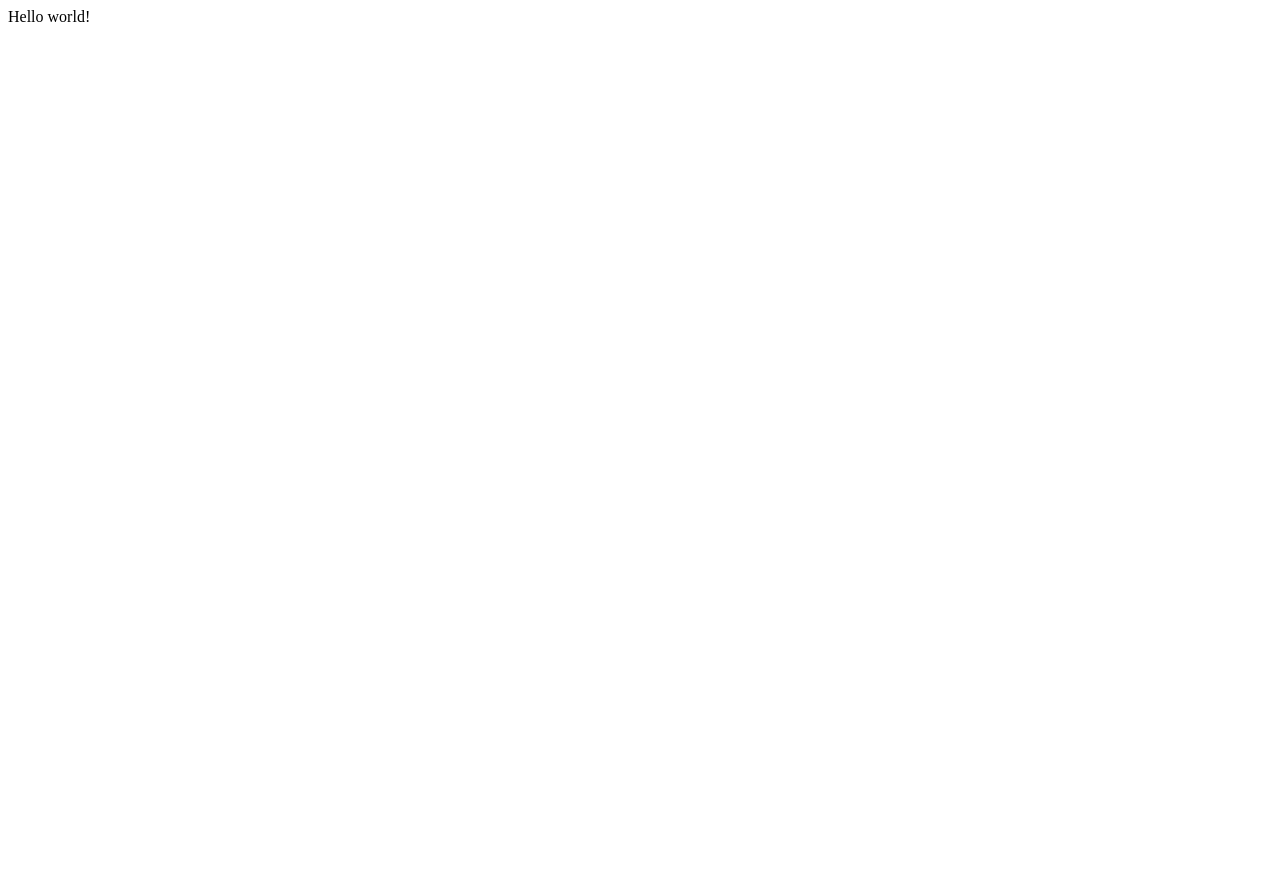
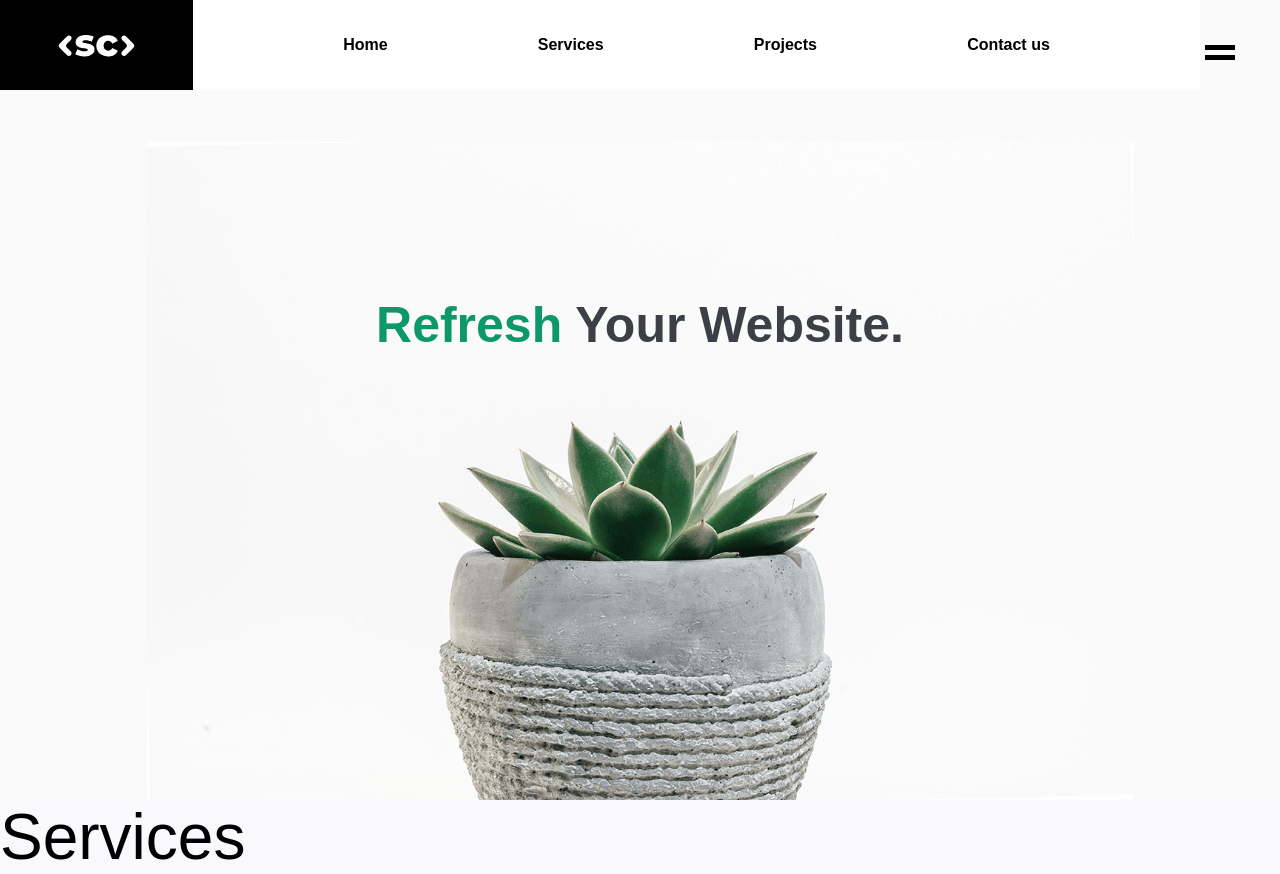
Before and after one commit to JustinJose313/sentient_clout_react, a Gatsby site: page / in a window 1280 px wide. Before the commit the page ends 800 px from the top, so only its background shows below. Built offline with nearby package versions, Linux system fonts and the light colour scheme; Gatsby itself is replaced by a stand-in of ours.

Commit message:
initialization

```diff
--- /dev/null
+++ b/src/components/button.js
@@ -0,0 +1,23 @@
+import React from 'react'
+import styled from 'styled-components/macro'
+import Link from 'gatsby-link'
+
+
+const Button = ({children}) => {
+    return (
+        <Btn>
+            <Link>{children}</Link>
+        </Btn>
+    )
+}
+
+export default Button
+
+const Btn = styled.button`
+    background: black;
+    color: white;
+    padding: 18px 22px;
+    outline: none;
+    border: none;
+    display: block;
+`;
--- /dev/null
+++ b/src/components/homeComps/HomeHeader.js
@@ -0,0 +1,37 @@
+import React from "react"
+import { useStaticQuery, graphql } from "gatsby"
+import { Hero } from "../../styles/HomeStyles/homeHeader"
+import { motion } from "framer-motion"
+
+//components
+import Button from "../button"
+
+const HomeHeader = () => {
+  const data = useStaticQuery(graphql`
+    query {
+      file(relativePath: { eq: "heroimage.jpg" }) {
+        childImageSharp {
+          fluid {
+            ...GatsbyImageSharpFluid
+          }
+        }
+      }
+    }
+  `)
+  return (
+    <Hero fluid={data.file.childImageSharp.fluid}>
+      <motion.div
+        initial={{ opacity: 0, y: 10 }}
+        animate={{ opacity: 1, y: 0 }}
+        transition={{ delay: 1.2, duration: 1, ease: [0.6, 0.05, -0.01, 0.9] }}
+        className="title"
+      >
+        <h1>
+          <span>Refresh</span> Your Website.
+        </h1>
+      </motion.div>
+    </Hero>
+  )
+}
+
+export default HomeHeader
--- /dev/null
+++ b/src/components/homeComps/HomeServices.js
@@ -0,0 +1,12 @@
+import React from 'react'
+
+
+const HomeServices = () => {
+    return (
+        <h1>
+            <h1>Services</h1>
+        </h1>
+    )
+}
+
+export default HomeServices
--- /dev/null
+++ b/src/components/navigation.js
@@ -0,0 +1,62 @@
+import React from "react"
+import { motion } from "framer-motion"
+import { NavWrapper, Logo, Menu, MenuBtn } from "../styles/navigationStyles"
+import Link from "gatsby-link"
+import logo from "../logo.svg"
+
+
+const Navigation = ({toggleMenu, setToggleMenu}) => {
+  const ease = [0.6, 0.05, -0.01, 0.9]
+  return (
+    <>
+      <NavWrapper
+        initial={{ width: 0 }}
+        animate={{ width: 1200 }}
+        transition={{
+          duration: 1,
+          ease: ease,
+        }}
+      >
+        <Logo
+          initial={{ width: 0 }}
+          animate={{ width: 230 }}
+          transition={{
+            duration: 1,
+            ease: ease,
+          }}
+        >
+          <motion.img
+            initial={{ width: 0 }}
+            animate={{ width: "100%" }}
+            transition={{
+              duration: 1,
+              ease: ease,
+            }}
+            src={logo}
+            alt=""
+          />
+        </Logo>
+        <Menu
+          initial={{ opacity: 0 }}
+          animate={{ opacity: 1 }}
+          transition={{
+            delay: 1.2,
+          }}
+        >
+          <Link>Home</Link>
+          <Link>Services</Link>
+          <Link>Projects</Link>
+          <Link>Contact us</Link>
+        </Menu>
+      </NavWrapper>
+      <MenuBtn onClick={() => setToggleMenu(toggleMenu => !toggleMenu)}>
+        <button>
+          <span></span>
+          <span></span>
+        </button>
+      </MenuBtn>
+    </>
+  )
+}
+
+export default Navigation
--- /dev/null
+++ b/src/components/navigationFullScreen.js
@@ -0,0 +1,128 @@
+import React from "react"
+import { AnimatePresence, motion } from "framer-motion"
+import Link from "gatsby-link"
+import { Container, Flex } from "../styles/globalStyles"
+import {
+  Nav,
+  NavHeader,
+  CloseBtn,
+  NavList,
+  Group,
+  NavSocials,
+} from "../styles/navigationFullScreenStyles"
+import closeSVG from "../assets/svg/close.svg"
+const NavigationFullScreen = ({ toggleMenu, setToggleMenu }) => {
+  const navLinks = [
+    {
+      id: 0,
+      link: "HOME",
+      path: "/",
+    },
+    {
+      id: 1,
+      link: "SERVICES",
+      path: "/services",
+    },
+    {
+      id: 2,
+      link: "PROJECTS",
+      path: "/projects",
+    },
+    {
+      id: 3,
+      link: "CONTACT US",
+      path: "/contsct-us",
+    },
+  ]
+  const navSocials = [
+    {
+      id: 0,
+      link: "Facebook",
+    },
+    {
+      id: 1,
+      link: "Twitter",
+    },
+    {
+      id: 2,
+      link: "Instagram",
+    },
+    {
+      id: 3,
+      link: "Linked In",
+    },
+  ]
+
+  const parent = {
+    initial: { y: 800 },
+    exit: { y: 800 },
+    animate: { y: 0, transition: { staggerChildren: 0.2 } },
+  }
+
+  const child = {
+    initial: { y: 800 },
+    exit: { y: 800 },
+    animate: {
+      y: 0,
+      transition: { duration: 0.5, ease: [0.6, 0.05, -0.01, 0.9] },
+    },
+  }
+
+  return (
+    <>
+      <AnimatePresence>
+        {toggleMenu && (
+          <Nav
+            initial={{ x: "-100%" }}
+            exit={{ x: "-100%" }}
+            animate={{ x: toggleMenu ? 0 : "-100%" }}
+            transition={{
+              duration: 0.8,
+              ease: [0.6, 0.05, -0.01, 0.9],
+            }}
+          >
+            <Container>
+              <NavHeader>
+                <Flex spaceBetween>
+                  <h2>SENTIENT CLOUT.</h2>
+                  <CloseBtn
+                    onClick={() => setToggleMenu(toggleMenu => !toggleMenu)}
+                  >
+                    <button>
+                      <img src={closeSVG} alt="" />
+                    </button>
+                  </CloseBtn>
+                </Flex>
+              </NavHeader>
+              <Group>
+              <NavList>
+                <motion.ul variants={parent} initial='initial' animate='animate'>
+                  {navLinks.map(link => (
+                    <motion.li
+                    variants={child}
+                    key={link.id}
+                    >
+                      <Link to={link.path}>{link.link}</Link>
+                    </motion.li>
+                  ))}
+                </motion.ul>
+              </NavList>
+              <NavSocials>
+                    <div className="social-icons">
+                    <h3>Socials</h3>
+                    {navSocials.map(social => (
+                      <Link
+                      >{social.link}</Link>
+                    ))}
+                    </div>
+              </NavSocials>
+              </Group>
+            </Container>
+          </Nav>
+        )}
+      </AnimatePresence>
+    </>
+  )
+}
+
+export default NavigationFullScreen
--- /dev/null
+++ b/src/layouts/homeLayout.js
@@ -0,0 +1,29 @@
+import React, { useState } from "react"
+import { ThemeProvider } from "styled-components"
+import Navigation from "../components/navigation"
+import NavigationFullScreen from "../components/navigationFullScreen"
+
+const HomeLayout = ({ children }) => {
+  const [toggleMenu, setToggleMenu] = useState(false)
+
+  const theme = {
+      text: '#3c4046',
+      background: '#f9f8fd',
+      primary: '#0c9869'
+
+  }
+  return (
+    <ThemeProvider theme={theme}>
+      <div>
+        <Navigation toggleMenu={toggleMenu} setToggleMenu={setToggleMenu} />
+        <NavigationFullScreen
+          toggleMenu={toggleMenu}
+          setToggleMenu={setToggleMenu}
+        />
+        {children}
+      </div>
+    </ThemeProvider>
+  )
+}
+
+export default HomeLayout
--- a/src/pages/index.js
+++ b/src/pages/index.js
@@ -1,5 +1,33 @@
 import React from "react"
+import HomeLayout from "../layouts/homeLayout"
+//styles
+import { createGlobalStyle } from "styled-components"
+import HomeHeader from "../components/homeComps/HomeHeader"
+import HomeServices from "../components/homeComps/HomeServices"
 
+export const GlobalStyles = createGlobalStyle`
+@import url("https://fonts.googleapis.com/css?family=Montserrat:400,700,800,900");
+
+* {
+  margin: 0;
+  padding: 0;
+  box-sizing: border-box;
+  font-family: "Montserrat", sans-serif;
+  font-weight: normal;
+}
+body {
+  height: 100vh;
+  width: 100%;
+  background-color: #f9f8fd;
+}
+`
 export default function Home() {
-  return <div>Hello world!</div>
+  return <>
+  <GlobalStyles />
+    <HomeLayout>
+      <HomeHeader />
+      <HomeServices />
+    </HomeLayout>
+  </>
+
 }
--- /dev/null
+++ b/src/styles/HomeStyles/homeHeader.js
@@ -0,0 +1,39 @@
+import styled from "styled-components/macro"
+import Background from "gatsby-background-image"
+
+export const Hero = styled(Background)`
+  height: 100vh;
+  width: 100%;
+  background-size: cover;
+  overflow: hidden;
+  display: flex;
+  align-items: center;
+  .title {
+    width: 100%;
+    display: flex;
+    flex-direction: column;
+    align-items: center;
+    justify-content: center;
+    h1 {
+      margin-bottom: 150px;
+      color: ${props => props.theme.text};
+      font-weight: 900;
+      font-size: 50px;
+      span {
+        font-weight: 900;
+        color: ${props => props.theme.primary};
+      }
+
+      @media (max-width: 607px) {
+        padding: 0 10px;
+        text-align: center;
+        font-size: 30px;
+      }
+      @media (max-width: 360px) {
+        font-size: 20px;
+        padding: 0 10px;
+        text-align: center;
+      }
+    }
+  }
+`
--- /dev/null
+++ b/src/styles/globalStyles.js
@@ -0,0 +1,54 @@
+import styled, { css } from "styled-components/macro"
+
+export const Container = styled.div`
+  flex-grow: 1;
+  margin: 0 auto;
+  padding: 0 32px;
+  position: relative;
+  width: auto;
+  height: 100%;
+
+  @media (min-width: 1024px) {
+    max-width: 960px;
+  }
+  @media (min-width: 1216px) {
+    max-width: 1152px;
+  }
+  @media (min-width: 1408px) {
+    max-width: 1244px;
+  }
+  ${props =>
+    props.fluid &&
+    css`
+      padding: 0;
+      margin: 0;
+      max-width: 100%;
+    `}
+`
+
+export const Flex = styled.div`
+  position: relative;
+  display: flex;
+  align-items: center;
+
+  ${props =>
+    props.spaceBetween &&
+    css`
+      justify-content: space-between;
+    `}
+  ${props =>
+    props.flexEnd &&
+    css`
+      justify-content: flex-end;
+    `}
+  ${props =>
+    props.alignTop &&
+    css`
+      align-items: top;
+    `}
+  ${props =>
+    props.noHeight &&
+    css`
+      height: 0;
+    `}
+`
--- /dev/null
+++ b/src/styles/navigationFullScreenStyles.js
@@ -0,0 +1,117 @@
+import styled from "styled-components/macro"
+import { motion } from "framer-motion"
+
+export const Nav = styled(motion.div)`
+  position: fixed;
+  top: 0;
+  left: 0;
+  width: 100%;
+  height: 100%;
+  display: block;
+  background-color: ${props => props.theme.background};
+  color: black;
+  z-index: 100;
+  overflow: hidden;
+`
+export const NavHeader = styled.div`
+  top: 72px;
+  position: relative;
+  h2 {
+    font-weight: 900;
+    letter-spacing: 1px;
+
+    @media (max-width: 770px) {
+      font-size: 15px;
+    }
+  }
+`
+
+export const CloseBtn = styled.div`
+  button {
+    border: none;
+    padding: 20px;
+    background: none;
+    outline: none;
+    cursor: pointer;
+
+    img {
+      width: 30px;
+      &:hover {
+        transform: scale(1.1);
+      }
+      @media (max-width: 770px) {
+        width: 15px;
+      }
+    }
+  }
+`
+
+export const Group = styled.div`
+  height: 100%;
+  width: 100%;
+  display: flex;
+  align-items: center;
+`
+
+export const NavList = styled.div`
+  height: 100%;
+  width: 50%;
+  display: flex;
+  align-items: center;
+  ul {
+    padding: 0;
+    li {
+      list-style: none;
+      font-size: 3rem;
+      text-transform: uppercase;
+      height: 96px;
+      line-height: 96px;
+      overflow: hidden;
+      a {
+        text-decoration: none;
+        font-weight: 900;
+        user-select: none;
+        color: ${props => props.theme.text};
+      }
+      &:hover a {
+        color: ${props => props.theme.primary};
+      }
+
+      @media (max-width: 770px) {
+        font-size: 2rem;
+  }
+    }
+  }
+  @media (max-width: 770px) {
+    width: 100%;
+    text-align: center;
+    justify-content: center;
+  }
+`
+
+export const NavSocials = styled.div`
+  height: 100%;
+  display: flex;
+  align-items: center;
+  h3 {
+    display: block;
+    font-weight: bold;
+    margin-bottom: 50px;
+    font-size: 25px;
+  }
+  .social-icons {
+    a {
+      display: block;
+      height: 40px;
+      font-weight: bold;
+      cursor: pointer;
+
+      &:hover {
+        color: ${props => props.theme.primary};
+      }
+    }
+  }
+  @media (max-width: 770px) {
+    display: none;
+  }
+`
--- /dev/null
+++ b/src/styles/navigationStyles.js
@@ -0,0 +1,77 @@
+import styled from "styled-components/macro"
+import { motion } from "framer-motion"
+
+export const NavWrapper = styled(motion.div)`
+  position: absolute;
+  width: 1200px;
+  height: 90px;
+  display: flex;
+  top: 0;
+  left: 0;
+  z-index: 99;
+
+  @media (max-width: 1210px) {
+    display: none;
+  }
+`
+
+export const Logo = styled(motion.div)`
+  font-size: 15px;
+  background: black;
+  color: white;
+  width: 230px;
+  height: 100%;
+  display: flex;
+  align-items: center;
+  justify-content: center;
+  img {
+    height: 100%;
+    path {
+      fill: white;
+    }
+  }
+`
+
+export const Menu = styled(motion.div)`
+  background-color: white;
+  width: 100%;
+  display: flex;
+  align-items: center;
+  justify-content: space-evenly;
+  a {
+    font-weight: 600;
+    transition: transform 0.3s ease-in-out;
+    cursor: pointer;
+    &:hover {
+      transform: scale(1.2);
+    }
+  }
+
+
+`
+
+export const MenuBtn = styled.div`
+  position: absolute;
+  top: 2.2rem;
+  right: 2.2rem;
+  z-index: 99;
+  button {
+    background: none;
+    cursor: pointer;
+    border: none;
+    outline: none;
+    padding: 10px;
+
+    span {
+      display: block;
+      width: 30px;
+      height: 5px;
+      background-color: black;
+      margin-bottom: 5px;
+      z-index: 99;
+
+      &:first-child {
+      }
+    }
+  }
+`
```
Also changed, not shown: gatsby-config.js (+14 -2 lines), package.json (+11 -2 lines), src/pages/services.js (added, +11 -0 lines), src/assets/images/heroimage.jpg (added), src/assets/svg/close.svg (added), src/logo.svg (added), 1 other file.
